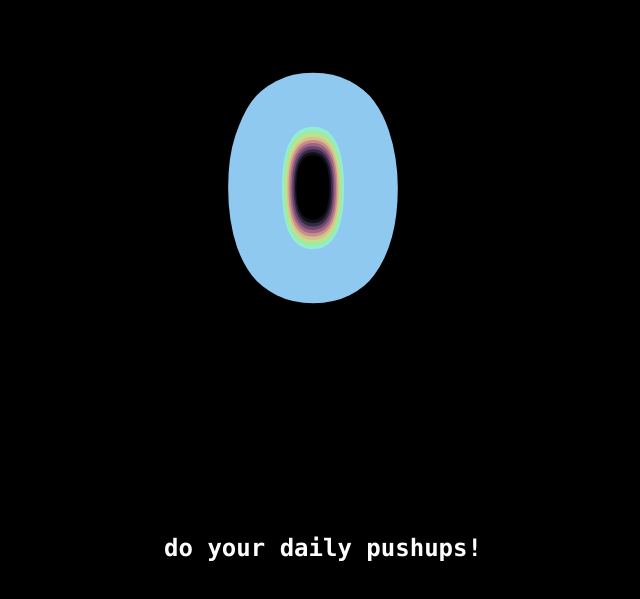
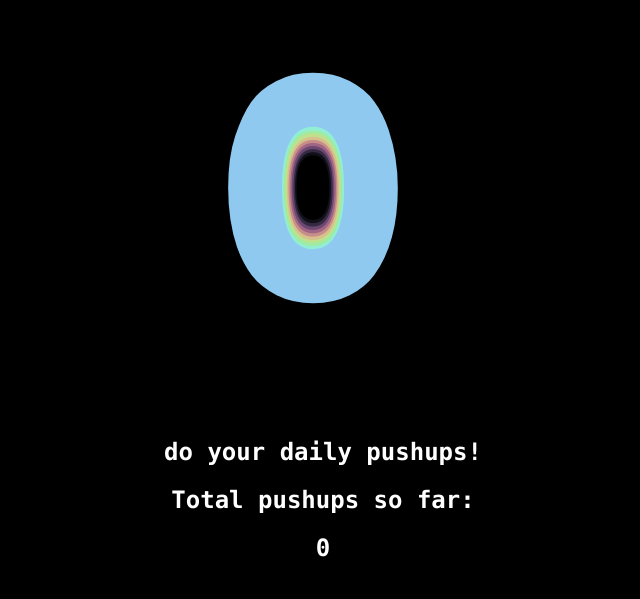
Before and after one commit to jbajaj6/dailypushups, a plain HTML site: page index.html in a window 1280 px wide. Shown: the part 213-812 px from the top of the page, without its empty margins (327-967 px from the left). Drawn offline with Linux system fonts and the light colour scheme.

Commit message:
added total pushups

```diff
--- a/index.html
+++ b/index.html
@@ -27,5 +27,7 @@
 
 <footer class="footer">
     <h2>do your daily pushups!</h2>
+    <h2>Total pushups so far:</h2>
+    <h2 id="totalP">0</h2>
 </footer>
 </html>
```
